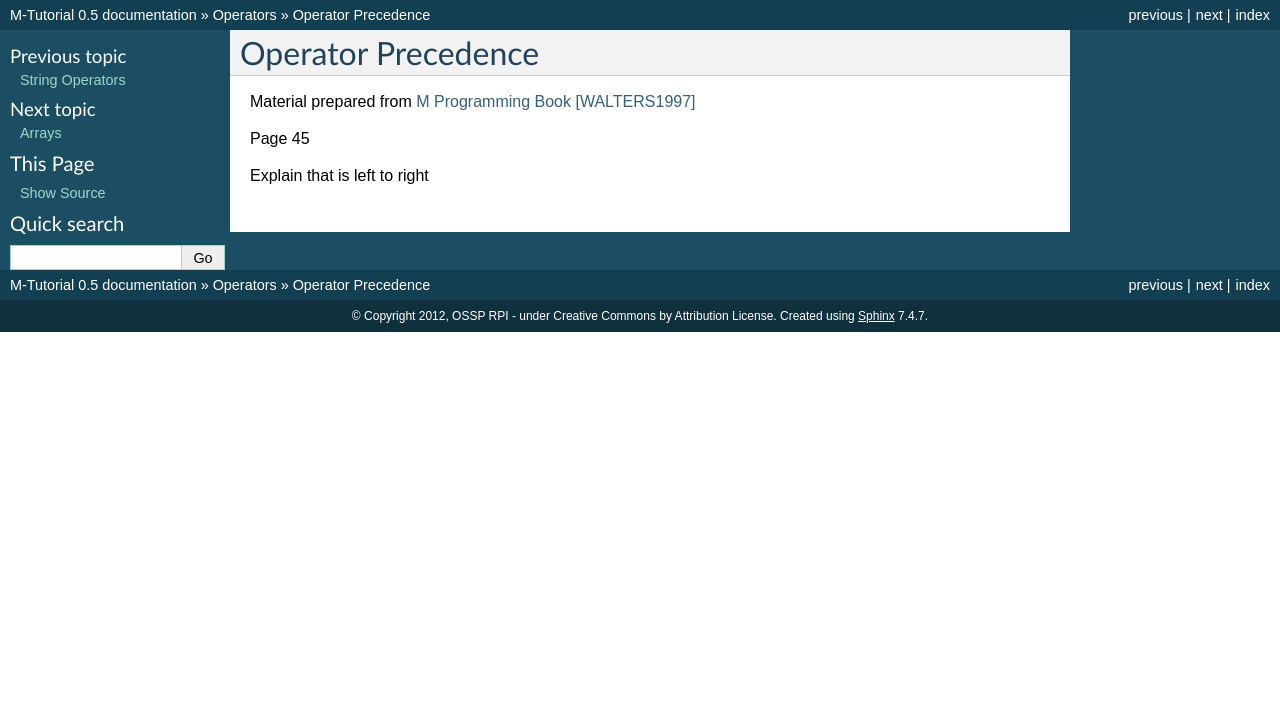
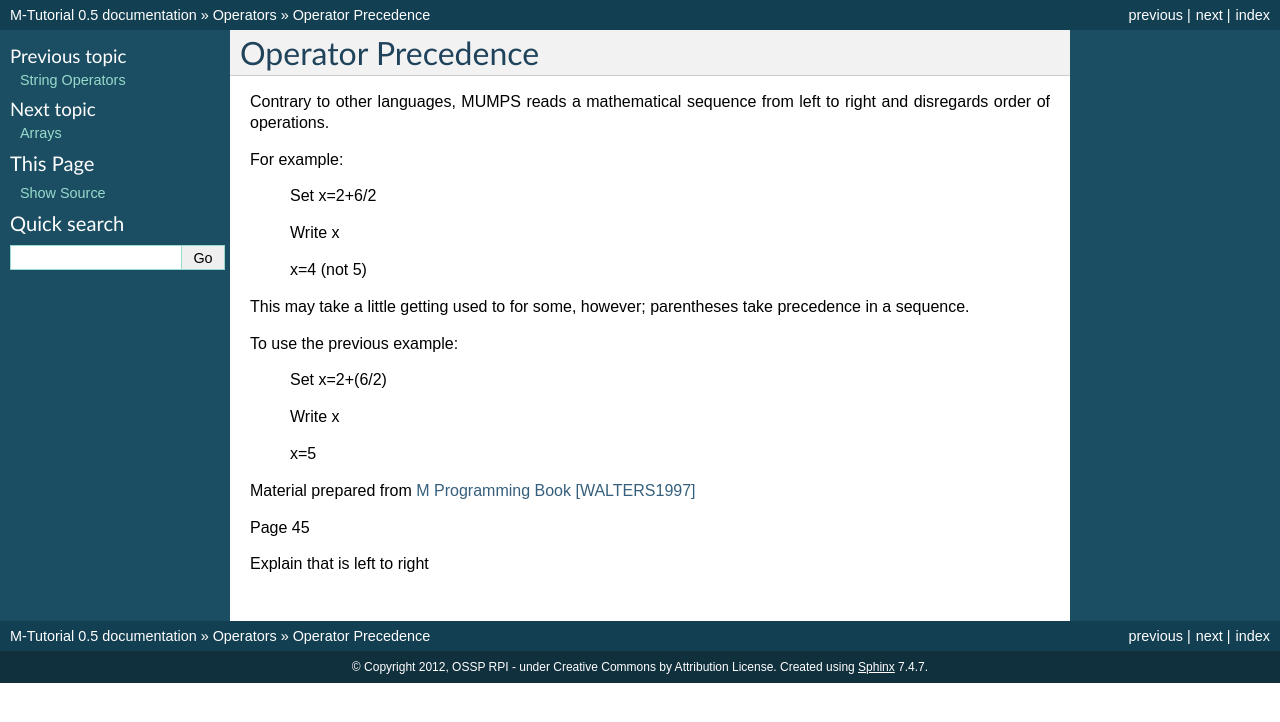
Before and after one commit to luisibanez/M-Tutorial, a Sphinx documentation site: the page built from source/OperatorPrecedence.rst, in a window 1280 px wide. Shown: the top 722 px of the page. Built offline with Sphinx 7.4.7, drawn with Linux system fonts in a browser that asks for light colours.

Commit message:
added details on how to use Operator Precedence

```diff
--- a/source/OperatorPrecedence.rst
+++ b/source/OperatorPrecedence.rst
@@ -1,6 +1,25 @@
 ===================
 Operator Precedence
 ===================
+Contrary to other languages, MUMPS reads a mathematical sequence from left to right and disregards order of operations.
+
+For example:
+
+ Set x=2+6/2
+
+ Write x
+
+ x=4 (not 5)
+
+This may take a little getting used to for some, however; parentheses take precedence in a sequence.
+
+To use the previous example:
+
+ Set x=2+(6/2)
+
+ Write x
+
+ x=5
 
 Material prepared from `M Programming Book`_ [WALTERS1997]_
 
```
